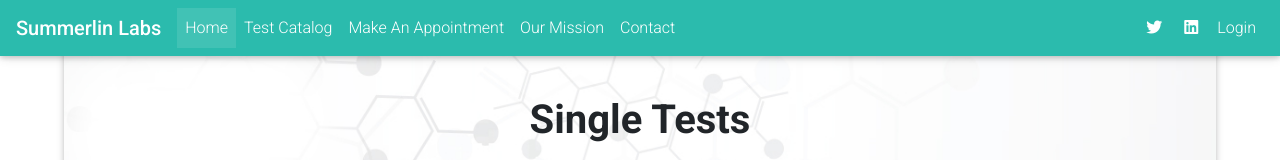
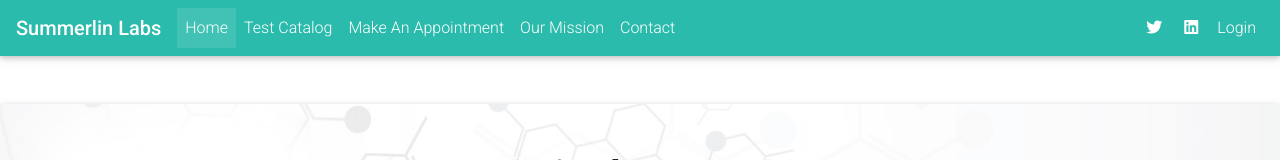
Before and after one commit to denismatijevic/summerlinlabs, a React (Create React App) app: page /homepage in a window 1280 px wide. Shown: the top 160 px of the page. Built offline with nearby package versions, Linux system fonts and the light colour scheme; no server answers.

Commit message:
updating styling

```diff
--- a/src/components/BackgroundImage/TestCatalog.js
+++ b/src/components/BackgroundImage/TestCatalog.js
@@ -12,7 +12,7 @@ const TestCatalog = () => {
   return (
     <MDBCard
         className="my-5 px-5 mx-auto bg"
-        style={{ fontWeight: 300, maxWidth: "90%" }}
+        style={{ fontWeight: 300, maxWidth: "100%" }}
       >
         <MDBCardBody style={{ paddingTop: 0 }}>
           <h2 className="h1-responsive font-weight-bold my-5 text-center">
@@ -151,7 +151,7 @@ const TestCatalog = () => {
                   <a href="#!">PHOSPHORUS</a>
                 </MDBCol>
                 <a href="#!" className="text-success">
-                  <MDBIcon icon="dollar-sign" /> 29
+                  <MDBIcon icon="dollar-sign" />29
                 </a>
               </div>
               <div className="d-flex justify-content-between text-primary" style={newsStyle}>
--- a/src/components/LandingPage.js
+++ b/src/components/LandingPage.js
@@ -15,7 +15,7 @@ toggleCollapse = () => {
 render() {
   return (
     <Router>
-      <MDBNavbar fixed="top" color="default-color" dark expand="md">
+      <MDBNavbar color="default-color" dark expand="md">
         <MDBNavbarBrand>
           <strong className="white-text">Summerlin Labs</strong>
         </MDBNavbarBrand>
```
